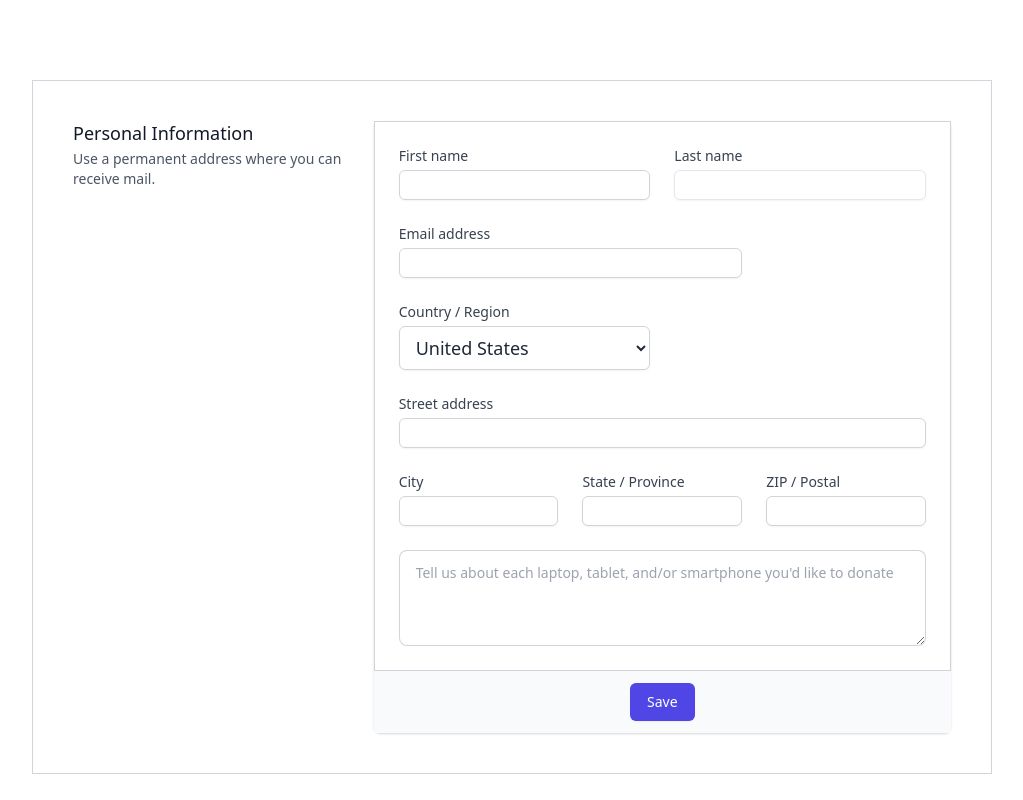
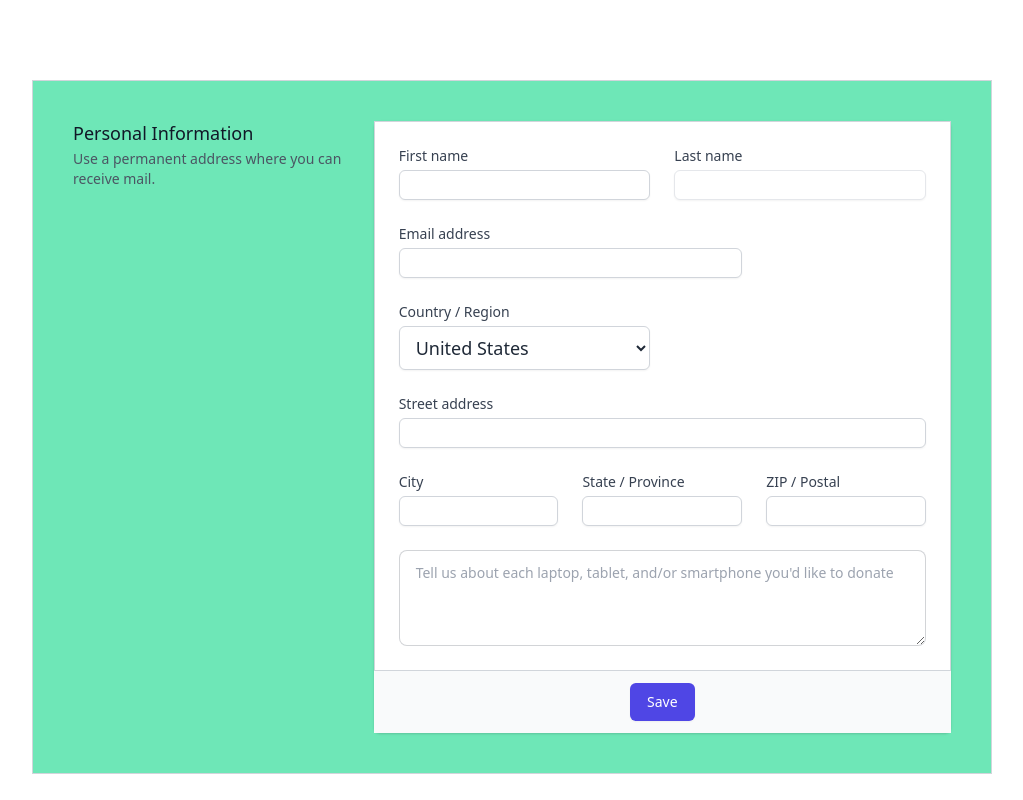
Before and after one commit to margaritahumanitarian/helpafamily, a Next.js app: page /give-devices in a window 1280 px wide. Shown: the top 800 px of the page, without its empty margins (128-1151 px from the left). Built offline with nearby package versions, Linux system fonts and the light colour scheme.

Commit message:
color change

```diff
--- a/pages/give-devices.js
+++ b/pages/give-devices.js
@@ -9,7 +9,7 @@ export default function GiveYourTimePage() {
         <title> {'Donate Devices'} </title>
       </head>
       <body>
-        <div className="m-auto w-3/4 p-10 my-20 bg-white border border-gray-300">
+        <div className="m-auto w-3/4 p-10 my-20 bg-green-300 border border-gray-300">
           <div className="mt-10 sm:mt-0">
             <div className="md:grid md:grid-cols-3 md:gap-6">
               <div className="md:col-span-1">
```
